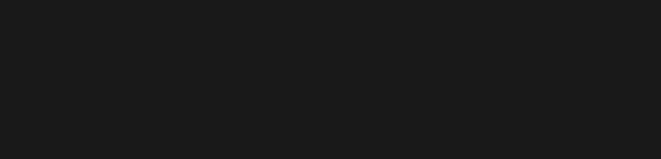
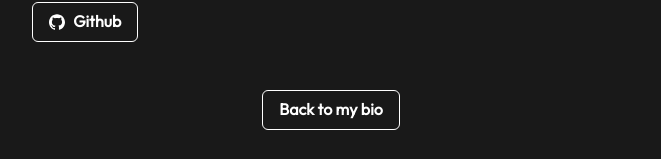
Before and after one commit to ppwire/pobpoom-portfolio, a Next.js app: page /works in a window 1280 px wide. Shown: the part 2306-2465 px from the top of the page, without its empty margins (309-970 px from the left). Before the commit the page ends 2316 px from the top, so only its background shows below. Built offline with nearby package versions, Linux system fonts and the light colour scheme.

Commit message:
Add btn lead to show my works

```diff
--- a/pages/works.js
+++ b/pages/works.js
@@ -1,8 +1,9 @@
 import Head from 'next/head'
 import ArticleHeading from '../components/article_heading'
 import WorkCard from '../components/work_card'
-import { Box, Stack } from '@chakra-ui/react'
+import { Box, Stack, Flex, Button } from '@chakra-ui/react'
 import workData from './api/works.json'
+import Link from 'next/link'
 
 function Work() {
    return (
@@ -12,17 +13,21 @@
             <meta name="description" content="My works" />
             <link rel="icon" href="/favicon.svg" />
          </Head>
-         <Box mb={8}>
+         <Box mb={12}>
             <ArticleHeading >Works</ArticleHeading>
          </Box>
-         <Stack spacing={8}>
+         <Stack spacing={12} mb={12}>
             {
                workData && workData.map((el, key) => {
                   return <WorkCard {...el} key={key}></WorkCard>
                })
             }
          </Stack>
-
+         <Flex justify={{ base: "start", md: "center" }}>
+            <Link href="/">
+               <Button variant='outline'>Back to my bio</Button>
+            </Link>
+         </Flex>
       </>
    )
 }
```
Also changed, not shown: pages/index.js (+7 -1 lines).
